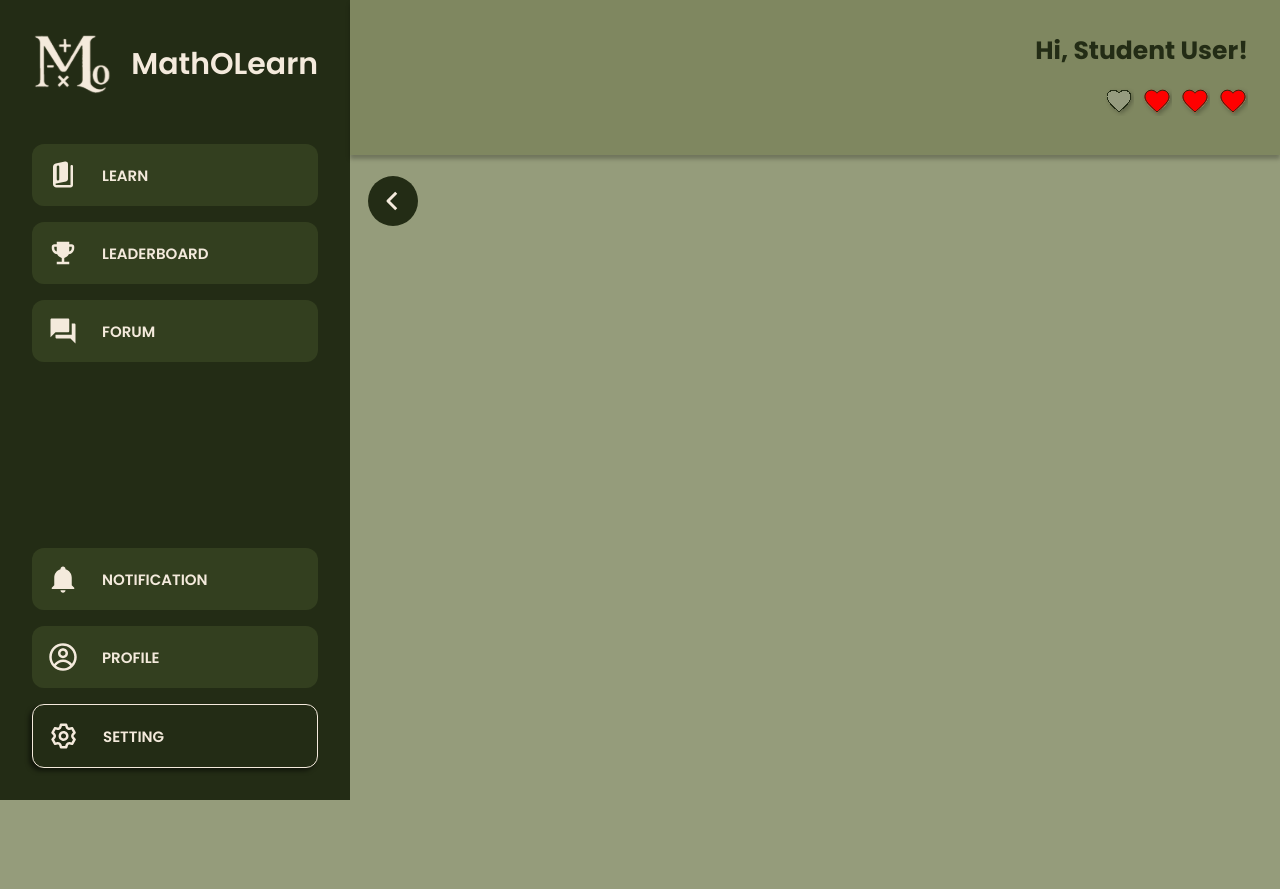
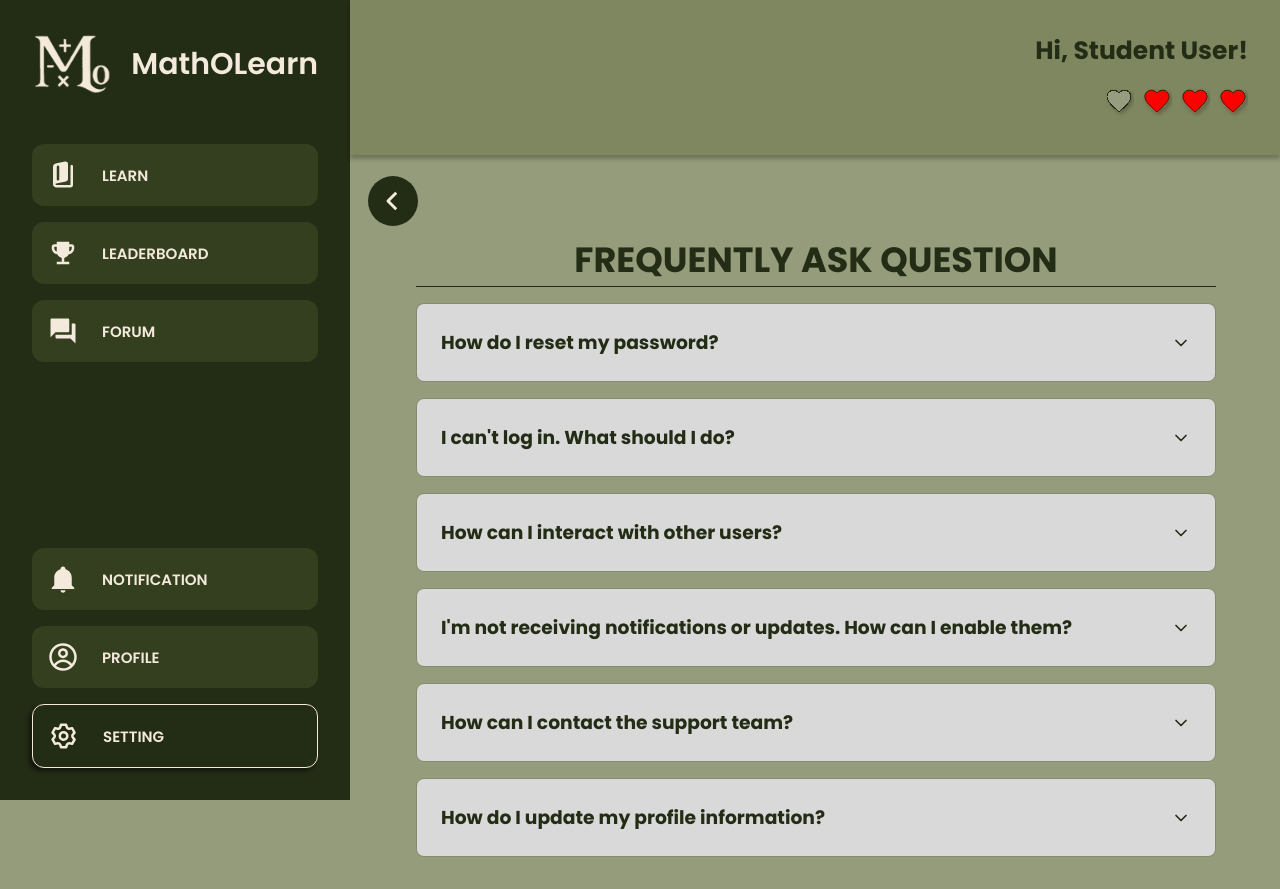
Before and after one commit to Slaxius/MathOLearn, a React (Vite) app: page /settings/help in a window 1280 px wide. Before the commit the page ends 800 px from the top, so only its background shows below. Built offline with nearby package versions, Linux system fonts and the light colour scheme.

Commit message:
Created Settings sub-page (Support-Help Center) and adjust min-heigh of page

```diff
--- a/package.json
+++ b/package.json
@@ -10,6 +10,8 @@
     "preview": "vite preview"
   },
   "dependencies": {
+    "lorem-ipsum": "^2.0.8",
+    "lucide-react": "^0.511.0",
     "react": "^19.1.0",
     "react-dom": "^19.1.0",
     "react-router-dom": "^7.6.0"
--- /dev/null
+++ b/src/css/Help.css
@@ -0,0 +1,62 @@
+.help-center {
+  display: flex;
+  flex-direction: column;
+  align-items: center;
+  width: 100%;
+  height: 100%;
+  padding: 0 3rem;
+
+  .settings-title {
+    color: var(--darkslategray);
+    width: 100%;
+    display: flex;
+    justify-content: center;
+    text-transform: uppercase;
+    border-bottom: 1px solid var(--darkslategray);
+  }
+
+  .accordion-items {
+    display: flex;
+    flex-direction: column;
+    width: 100%;
+    gap: 1rem;
+    margin: 1rem 0;
+
+    .accordion {
+      display: flex;
+      flex-direction: column;
+      border: 1px solid rgba(0, 0, 0, 0.1);
+      transition: all 0.3s ease;
+      border-radius: 0.5rem;
+      color: var(--darkslategray);
+      overflow: hidden;
+
+      .accordion-header {
+        display: flex;
+        justify-content: space-between;
+        align-items: center;
+        padding: 1.5rem;
+        cursor: pointer;
+        background-color: var(--lightgray);
+        color: var(--darkslategray);
+      }
+
+      .accordion-header:hover {
+        filter: brightness(90%);
+      }
+
+      .accordion-content {
+        padding: 1.5rem;
+        background-color: var(--lightgray);
+        color: var(--darkslategray);
+        height: auto;
+        overflow: hidden;
+
+        .accordion-description {
+          word-break: break-word;
+          height: auto;
+        }
+      }
+    }
+  }
+}
--- a/src/css/index.css
+++ b/src/css/index.css
@@ -11,6 +11,7 @@
   border: none;
   outline: none;
   transition: all 0.2s ease;
+  scrollbar-width: none;
 }
 
 :root {
@@ -46,7 +47,7 @@
 
 .page {
   display: flex;
-  height: 100vh;
+  min-height: 100vh;
   width: 100vw;
 }
 
--- a/src/pages/settings_support/Help.jsx
+++ b/src/pages/settings_support/Help.jsx
@@ -2,14 +2,81 @@ import React from "react";
 import Navbar from "../../components/navbar.jsx";
 import Header from "../../components/header.jsx";
 import BackButton from "../../components/backButton.jsx";
+import "../../css/Help.css";
+import { useState } from "react";
+import { ChevronDown, ChevronUp } from "lucide-react";
+import { LoremIpsum } from "lorem-ipsum";
 
 function Help() {
+  const [openIndex, setOpenIndex] = useState();
+
+  const lorem = new LoremIpsum();
+
+  const faqItems = [
+    {
+      title: "How do I reset my password?",
+      description: lorem.generateParagraphs(20),
+    },
+    {
+      title: "I can't log in. What should I do?",
+      description: lorem.generateParagraphs(5),
+    },
+    {
+      title: "How can I interact with other users?",
+      description: lorem.generateParagraphs(5),
+    },
+    {
+      title:
+        "I'm not receiving notifications or updates. How can I enable them?",
+      description: lorem.generateParagraphs(5),
+    },
+    {
+      title: "How can I contact the support team?",
+      description: lorem.generateParagraphs(5),
+    },
+    {
+      title: "How do I update my profile information?",
+      description: lorem.generateParagraphs(5),
+    },
+  ];
+
+  const handleToggle = (index) => {
+    setOpenIndex(openIndex === index ? null : index);
+  };
+
   return (
     <div className="page">
       <Navbar />
       <Header />
       <div className="main-section">
         <BackButton />
+        <div className="help-center">
+          <h2 className="settings-title header3">Frequently Ask Question</h2>
+          <div className="accordion-items">
+            {faqItems.map((item, index) => (
+              <div className="accordion" key={index}>
+                <div
+                  className="accordion-header"
+                  onClick={() => handleToggle(index)}
+                >
+                  <h3 className="bodyBold1">{item.title}</h3>
+                  {openIndex === index ? (
+                    <ChevronUp size="20" />
+                  ) : (
+                    <ChevronDown size="20" />
+                  )}
+                </div>
+                {openIndex === index && (
+                  <div className="accordion-content">
+                    <p className="accordion-description body2">
+                      {item.description}
+                    </p>
+                  </div>
+                )}
+              </div>
+            ))}
+          </div>
+        </div>
       </div>
     </div>
   );
```
Also changed, not shown: 1 other file (tests, documents, lock files or other folders).
